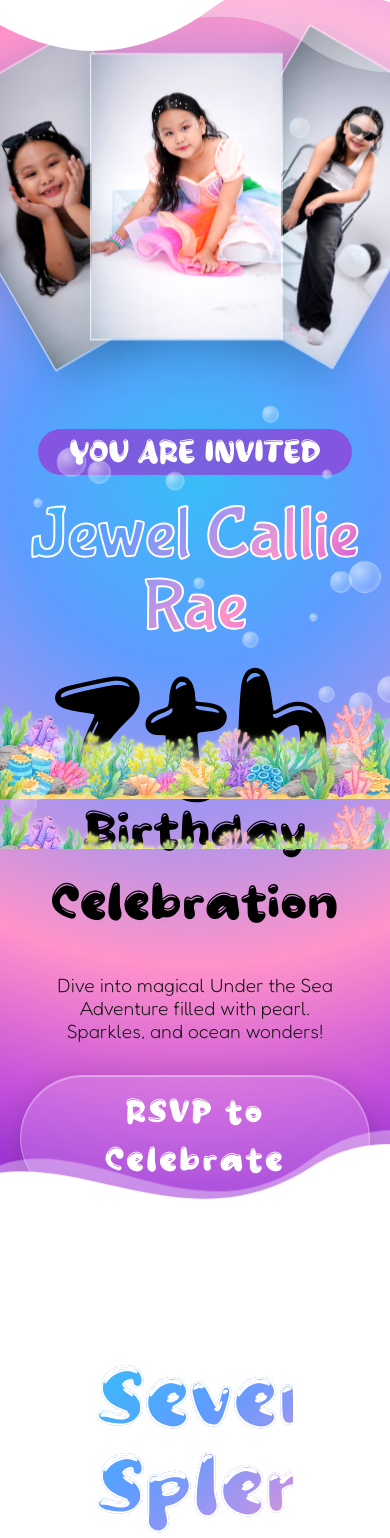
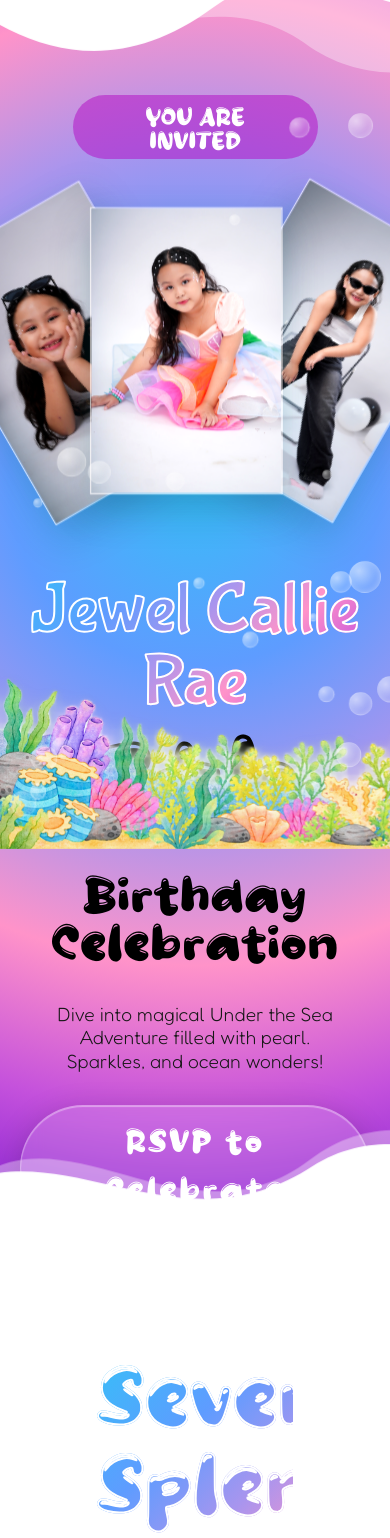
Before and after one commit to cyututsong/aswecelebrate, a Next.js app: page /callie-7th in a window 390 px wide. Shown: the top 1538 px of the page. Built offline with nearby package versions, Linux system fonts and the light colour scheme.

Commit message:
update banner

```diff
--- a/app/(invitation)/callie-7th/page.module.css
+++ b/app/(invitation)/callie-7th/page.module.css
@@ -657,17 +657,32 @@ body p, body li {
 
 @media only screen and (max-width: 600px) {
 
+.waveTop {
+    top: -70px !important;
+    left: -50px !important;
+}
+
 
 .BannerSection {
   flex-direction: column;
+  padding-top: 100px;
 }
 
 .BannerSection > div:nth-child(2) {
     flex-direction: column;
+    margin-top: 100px;
 }
 
 .BannerSection > div:nth-child(2) > div:nth-child(1) {
     width: 100%;
+}
+
+.BannerSection sub {
+    font-family: sabalon, sans-serif;
+    font-size: 1.5rem;
+    line-height: 1em;
+    width: 70%;
+    margin: 0 auto;
 }
 
 .BannerSection h2 {
@@ -678,19 +693,33 @@ body p, body li {
 
 .BannerSection h3 {
     color: #000;
-    margin-bottom: -100px;
+    margin-bottom: -50px;
     font-family: sabalon, sans-serif;
-    font-size: 10rem;
+    font-size: 8rem;
+}
+
+.BannerSection h4 {
+    font-size: 3rem;
+    line-height: 1em;
 }
 
 .BannerSection {
-        padding-left: 20px;
-        padding-right: 20px;
+    padding-left: 20px;
+    padding-right: 20px;
 }
 
 .BannerSection > div:nth-child(2)  {
-        padding-left: 0px;
-        padding-right: 0px;
+    padding-left: 0px;
+    padding-right: 0px;
+}
+
+.BannerSection p {
+    font-size: 1.3rem;
+}
+
+.oceanBottom {
+    height: 180px;
+    background-size: cover;
 }
 
 .cardStack {
@@ -710,8 +739,6 @@ body p, body li {
     line-height: 1.2em;
 }
 
-
-
 .faqSection {
     gap: 20px;
     padding: 5rem 2rem;
@@ -721,10 +748,19 @@ body p, body li {
     flex-direction: column;
 }
 
-
 .accordion {
   width: auto;
 }
 
+.BannerSection sub {
+    font-family: sabalon, sans-serif;
+    font-size: 1.5rem;
+    line-height: 1em;
+    width: 70%;
+    text-align: center;
+    margin: 0 auto;
+}
+
+
 
 }
--- a/app/(invitation)/callie-7th/page.tsx
+++ b/app/(invitation)/callie-7th/page.tsx
@@ -35,6 +35,8 @@ import { ScrollGallery, ShowcaseItem } from "@/components/ui/scrollgallery/Scrol
 import { GalleryMansory, MasonryItem } from "@/components/ui/gallerymansory/GalleryMansory";
 import RsvpForm from '@/components/forms/callie/RsvpForm';
 import OceanBubbles from '@/components/ui/effects/ocean/OceanBubbles';
+
+const isMobile = typeof window !== 'undefined' && window.innerWidth <= 768;
 
 const debutantImages = [
   callie15,
@@ -231,7 +233,7 @@ export default function Callie() {
          <div>
 
                 <div className="w-1/2 flex flex-col">
-                  <sub>YOU ARE INVITED</sub>
+                  {!isMobile && <sub>YOU ARE INVITED</sub>}
                   <h2 className={Style.gradientText}>Jewel Callie Rae</h2>
                   <h3 >7th</h3>
                   <h4>Birthday Celebration</h4>
@@ -240,6 +242,7 @@ export default function Callie() {
                 </div>
 
                 {/* Stack Container */}
+                {isMobile && <sub>YOU ARE INVITED</sub>}
                 <div className={`${Style.cardStack} flex items-center justify-center w-1/2 flex flex-col`}>
 
                   {/* Bottom Card (callie3) - Rotated Right */}
@@ -524,7 +527,7 @@ export default function Callie() {
                 </div>
                 <div>
 
-                  <div className={Style.accordion}>
+                <div className={Style.accordion}>
 
                         {/* 1. First Item - Open by default */}
                         <details className={Style.accordionItem} open>
@@ -569,6 +572,8 @@ export default function Callie() {
 
                     </div>
                 </div>
+
+
               </div>
 
 
@@ -584,7 +589,6 @@ export default function Callie() {
 
         </section>
 
-
         <section className={`w-full ${Style.oceanBottom}`}>
 
 
```
